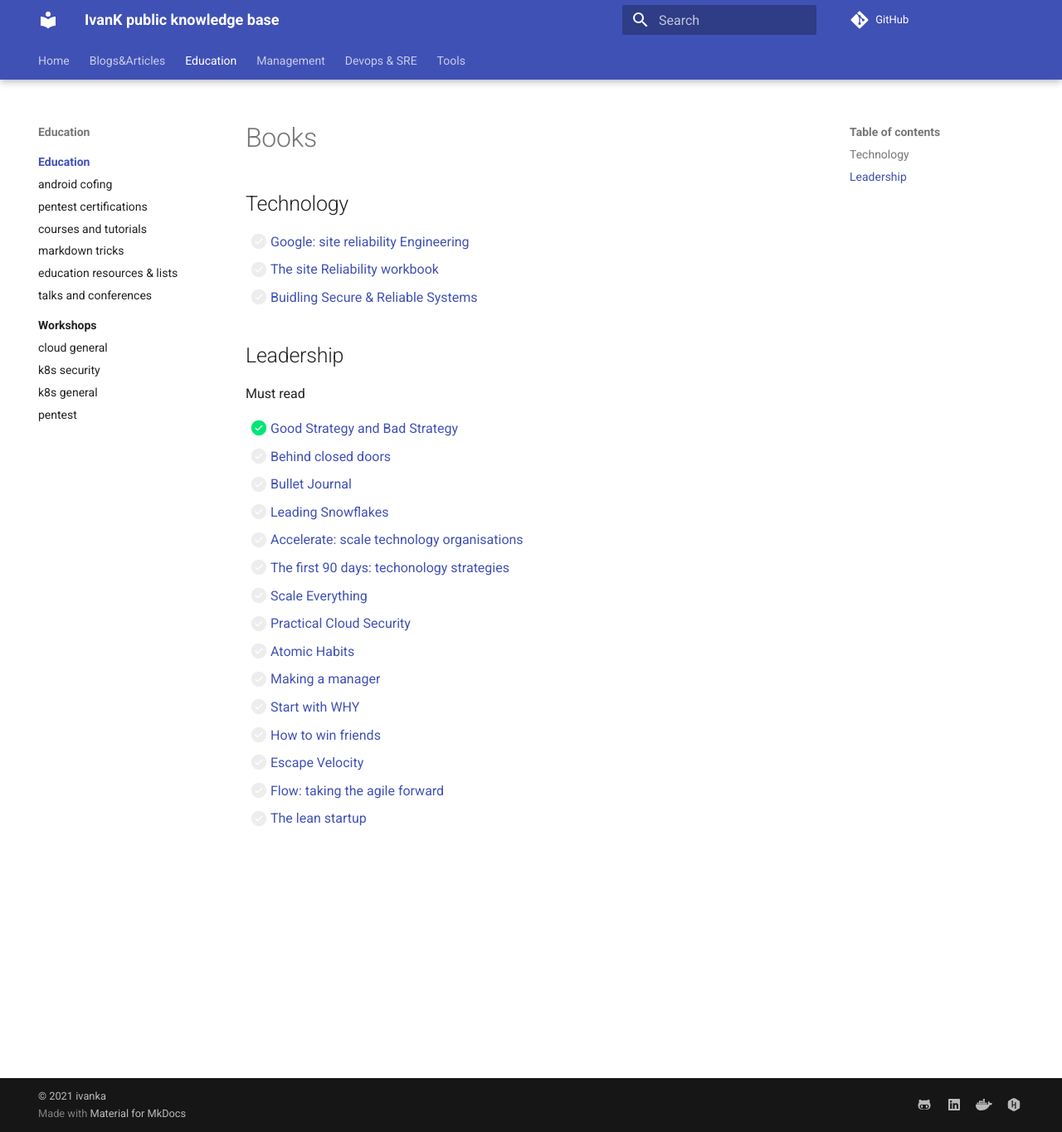
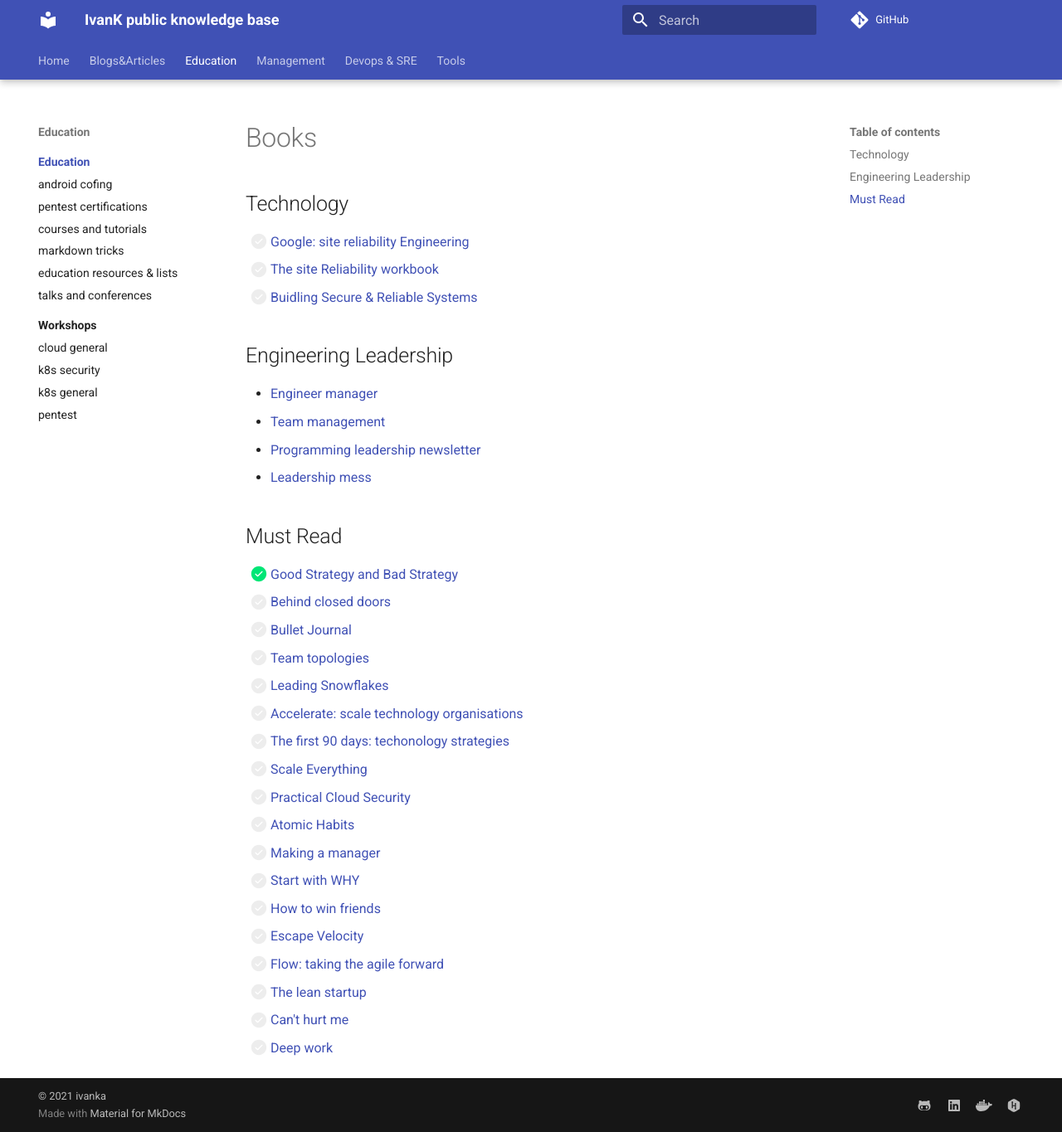
Before and after one commit to ivankatliarchuk/knowledge-base, an MkDocs documentation site: the page built from docs/education/index.md, in a window 1280 px wide and 1365 px high. Shown: the whole window at 83% size. Built offline with MkDocs 1.6.1 and Material for MkDocs 9.7.7, drawn with Linux system fonts in a browser that asks for light colours; comment, search, counter and statistics services are not loaded.

Commit message:
docs: update books to read

```diff
--- a/docs/education/index.md
+++ b/docs/education/index.md
@@ -15,13 +15,19 @@ published: true
 - [ ] [The site Reliability workbook](https://sre.google/workbook/table-of-contents/)
 - [ ] [Buidling Secure & Reliable Systems][secure-reliable]
 
-## Leadership
+## Engineering Leadership
 
-Must read
+- [Engineer manager](https://github.com/ryanburgess/engineer-manager)
+- [Team management](https://github.com/kdeldycke/awesome-engineering-team-management#engineering-managers)
+- [Programming leadership newsletter](https://marcusblankenship.com/category/blog/daily-writing/)
+- [Leadership mess](https://johnpcutler.github.io/tbm2020/#tbm-35-53-basic-prioritization-questions-and-when-to-converge-on-a-solution)
+
+## Must Read
 
 - [x] [Good Strategy and Bad Strategy][good-bad-strategy]
 - [ ] [Behind closed doors]()
 - [ ] [Bullet Journal](https://bulletjournal.com/pages/book)
+- [ ] [Team topologies](https://teamtopologies.com/book)
 - [ ] [Leading Snowflakes](http://leadingsnowflakes.com/)
 - [ ] [Accelerate: scale technology organisations][accelerate]
 - [ ] [The first 90 days: techonology strategies][accelerate]
@@ -34,6 +40,8 @@ Must read
 - [ ] [Escape Velocity]()
 - [ ] [Flow: taking the agile forward]()
 - [ ] [The lean startup]()
+- [ ] [Can't hurt me](https://davidgoggins.com/book/)
+- [ ] [Deep work](https://www.calnewport.com/books/deep-work/)
 
 <!-- resources -->
 [good-bad-strategy]: https://www.goodreads.com/book/show/11721966-good-strategy-bad-strategy
```
Also changed, not shown: other parts of docs/education/index.md (+1 -1 lines), docs/devops/index.md (+1 -0 lines).
